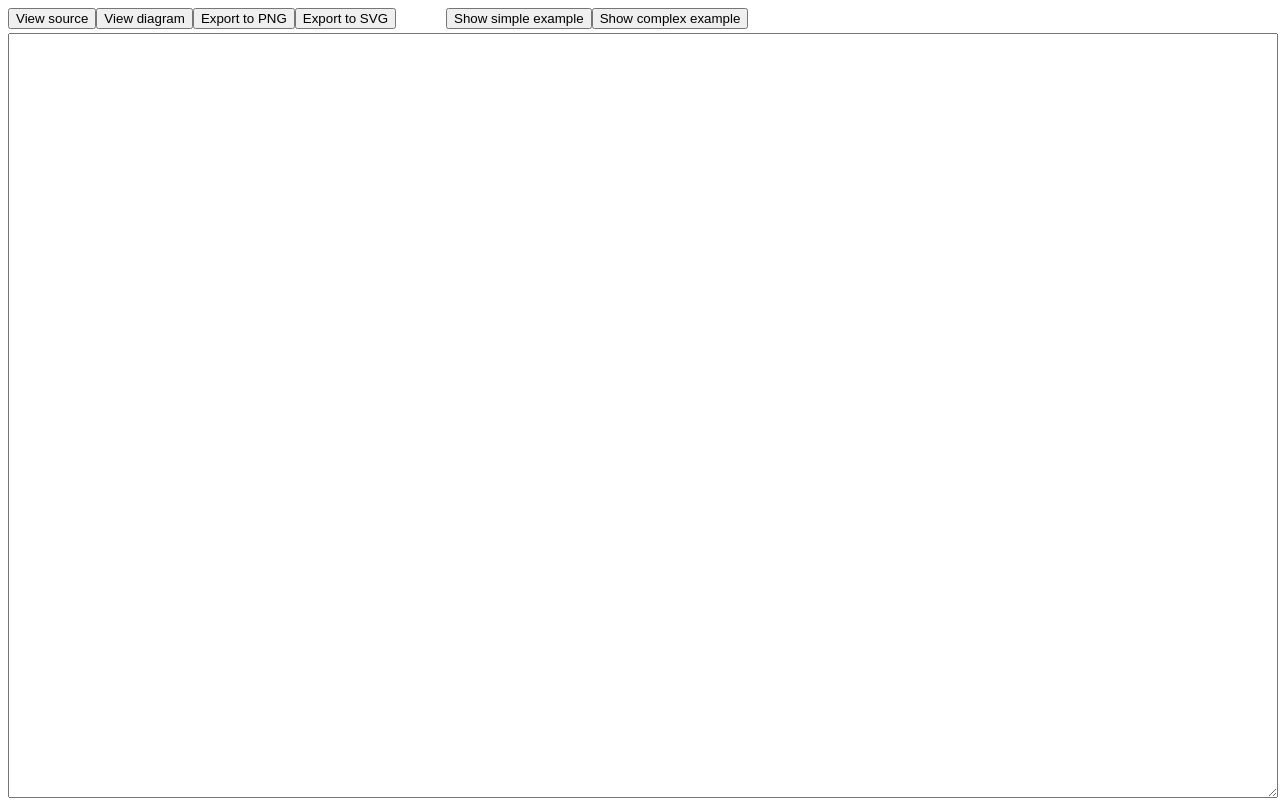
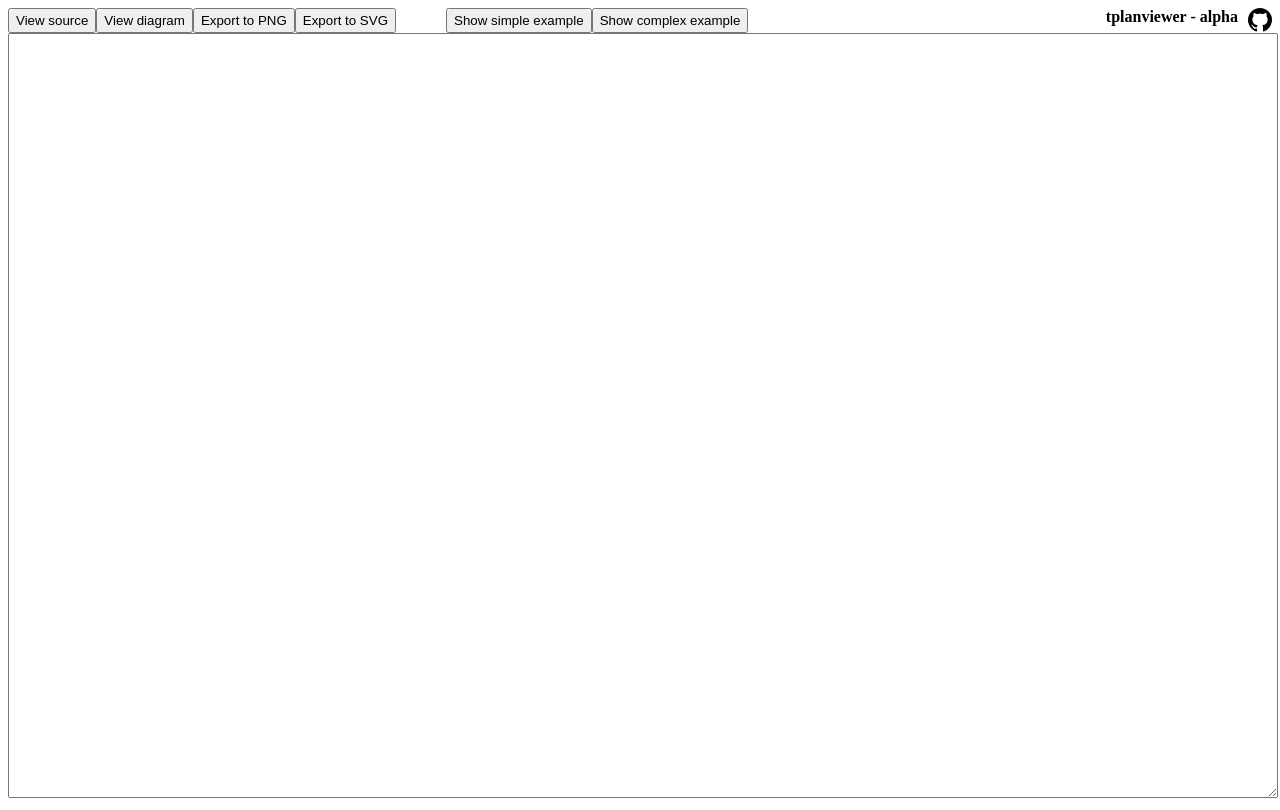
Before and after one commit to loopingz/tplantviewer, a website with bundled scripts: page dist/viewer.html in a window 1280 px wide. Built offline with nearby package versions, Linux system fonts and the light colour scheme.

Commit message:
style(viewer): add github link and title

```diff
--- a/dist/viewer.html
+++ b/dist/viewer.html
@@ -26,14 +26,42 @@
       .joint-link:hover .link-tools {
         opacity: 0;
       }
+      .octicon {
+        width: 24px;
+        height: 24px;
+        cursor: pointer;
+      }
+      h1 {
+        display: inline;
+        font-size: 16px;
+        margin: 0px;
+        margin-right: 10px;
+      }
     </style>
   </head>
   <body>
-    <div id="buttons">
+    <div id="buttons" style="display: flex">
       <button onclick="viewSource()">View source</button><button onclick="viewDiagram()">View diagram</button
       ><button onclick="exportPNG()">Export to PNG</button><button onclick="exportSVG()">Export to SVG</button
       ><button style="margin-left: 50px" onclick="setSimple()">Show simple example</button
       ><button onclick="setComplex()">Show complex example</button>
+      <div style="display: flex; flex-grow: 1; justify-content: flex-end">
+        <h1>tplanviewer - alpha</h1>
+        <svg
+          onclick="top.location='https://github.com/loopingz/tplantviewer/'"
+          class="octicon octicon-mark-github v-align-middle"
+          height="32"
+          viewBox="0 0 16 16"
+          version="1.1"
+          width="32"
+          aria-hidden="true"
+        >
+          <path
+            fill-rule="evenodd"
+            d="M8 0C3.58 0 0 3.58 0 8c0 3.54 2.29 6.53 5.47 7.59.4.07.55-.17.55-.38 0-.19-.01-.82-.01-1.49-2.01.37-2.53-.49-2.69-.94-.09-.23-.48-.94-.82-1.13-.28-.15-.68-.52-.01-.53.63-.01 1.08.58 1.23.82.72 1.21 1.87.87 2.33.66.07-.52.28-.87.51-1.07-1.78-.2-3.64-.89-3.64-3.95 0-.87.31-1.59.82-2.15-.08-.2-.36-1.02.08-2.12 0 0 .67-.21 2.2.82.64-.18 1.32-.27 2-.27.68 0 1.36.09 2 .27 1.53-1.04 2.2-.82 2.2-.82.44 1.1.16 1.92.08 2.12.51.56.82 1.27.82 2.15 0 3.07-1.87 3.75-3.65 3.95.29.25.54.73.54 1.48 0 1.07-.01 1.93-.01 2.2 0 .21.15.46.55.38A8.013 8.013 0 0016 8c0-4.42-3.58-8-8-8z"
+          ></path>
+        </svg>
+      </div>
     </div>
     <div>
       <div id="source">
```
